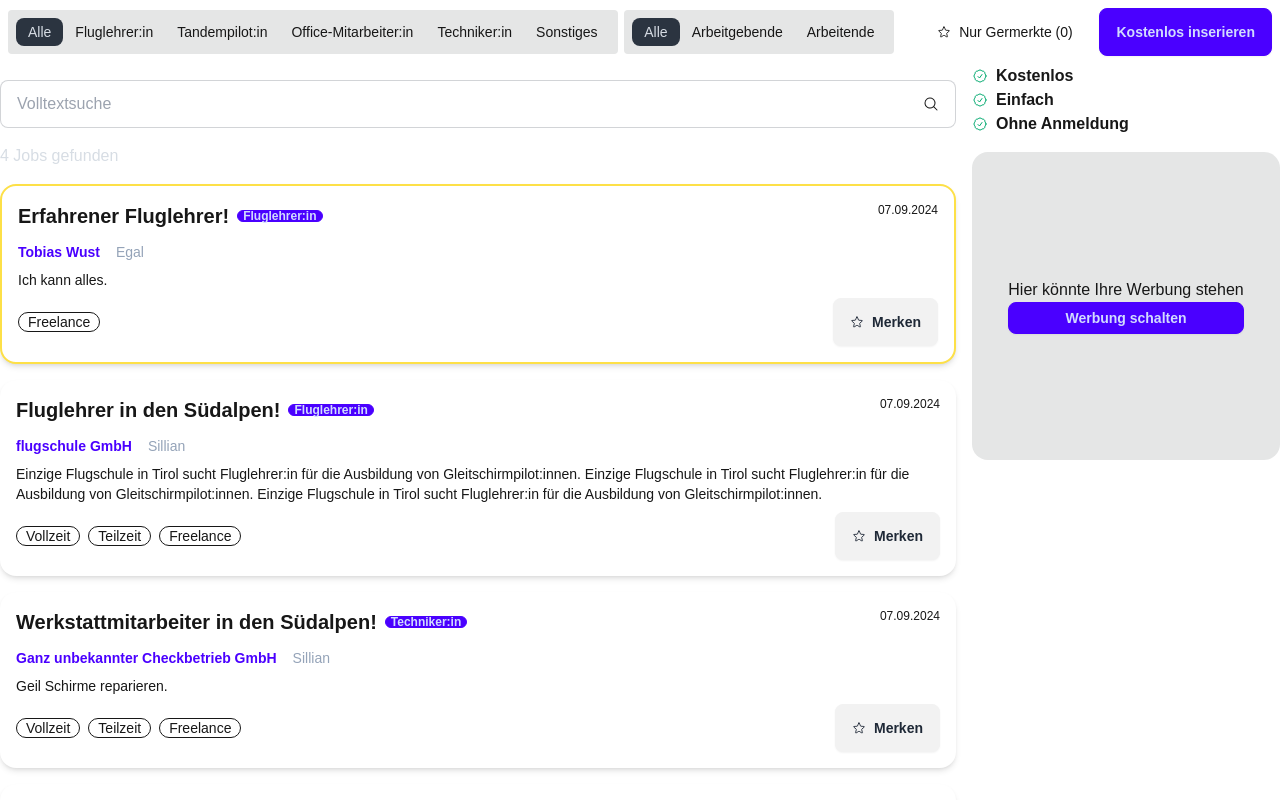
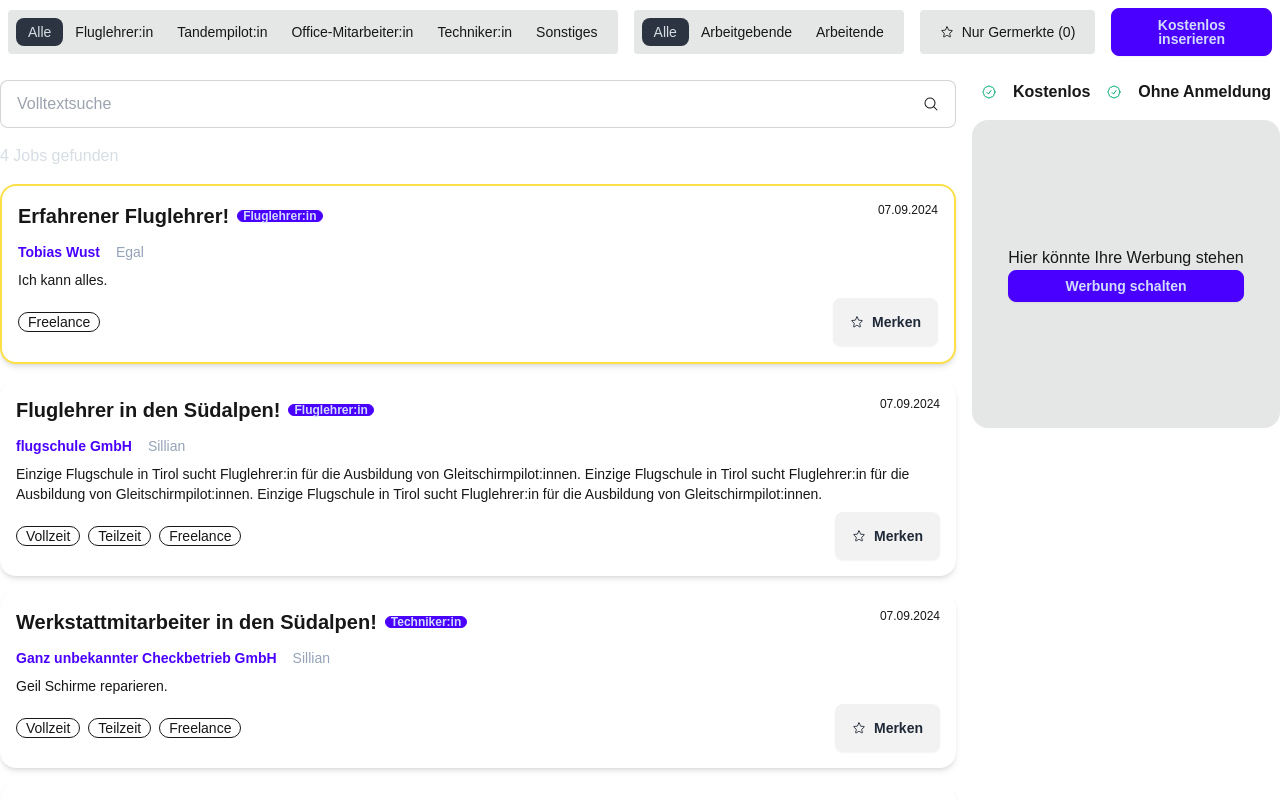
Before and after one commit to TobiasWust/gleitschirmjobs, a Next.js app: page / in a window 1280 px wide. Shown: the top 800 px of the page. Built offline with nearby package versions, Linux system fonts and the light colour scheme.

Commit message:
style nicer bar

```diff
--- a/src/components/Categorybar.tsx
+++ b/src/components/Categorybar.tsx
@@ -43,7 +43,7 @@ export default function CategoryBar() {
   )
   return (
     <div className="navbar sticky top-0 bg-base-100 z-10">
-      <div className="md:container md:mx-auto p-4 md:p-0 flex justify-between flex-wrap">
+      <div className="md:container md:mx-auto p-4 md:p-0 flex gap-4 flex-wrap">
         <ul className="menu menu-sm menu-horizontal bg-base-300 rounded">
           <li>
             <div className={`tooltip tooltip-bottom ${!activeCategory && activePathname === pathname ? 'active' : ''}`} >
@@ -84,8 +84,8 @@ export default function CategoryBar() {
           </li>
         </ul>
 
-        <ul className="menu menu-sm menu-horizontal">
-          <li className="ps-4">
+        <ul className="menu menu-sm menu-horizontal bg-base-300 rounded">
+          <li>
             <button onClick={toggleOnlyFavs}>
               {onlyFavs ?
                 <HiStar className="text-yellow-300" /> :
@@ -94,7 +94,9 @@ export default function CategoryBar() {
           </li>
         </ul>
 
-        <Link href="/inserat" className="btn btn-primary ">Kostenlos inserieren</Link>
+        <div className="flex-1 text-right">
+          <Link href="/inserat" className="btn btn-primary ">Kostenlos inserieren</Link>
+        </div>
       </div>
     </div>
   );
--- a/src/components/Sidebar.tsx
+++ b/src/components/Sidebar.tsx
@@ -3,12 +3,11 @@ import { HiOutlineCheckBadge } from "react-icons/hi2";
 
 export default function Sidebar() {
   return (
-    <aside className="sidebar grid gap-4">
-      <ul>
-        <li className="font-bold flex gap-2 items-center"><HiOutlineCheckBadge className="text-success" />Kostenlos</li>
-        <li className="font-bold flex gap-2 items-center"><HiOutlineCheckBadge className="text-success" />Einfach</li>
-        <li className="font-bold flex gap-2 items-center"><HiOutlineCheckBadge className="text-success" />Ohne Anmeldung</li>
-      </ul>
+    <aside className="sidebar grid gap-4 py-4">
+      <div className="flex gap-4 items-center font-bold justify-center">
+        <HiOutlineCheckBadge className="text-success" />Kostenlos
+        <HiOutlineCheckBadge className="text-success" />Ohne Anmeldung
+      </div>
       <div className="skeleton aspect-square grid place-content-center">
         Hier könnte Ihre Werbung stehen
         <Link className="btn btn-primary btn-sm" href="/contact">Werbung schalten</Link>
```
